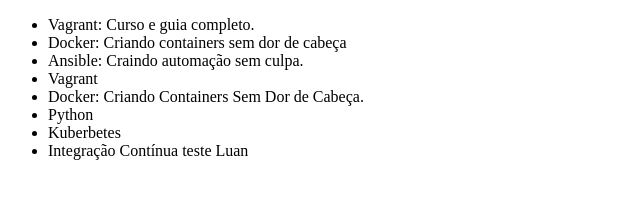
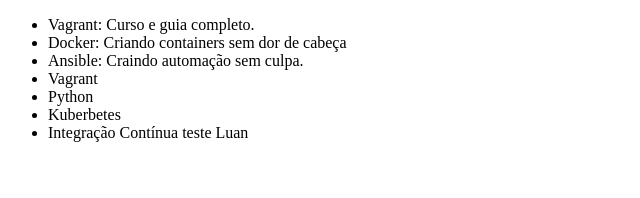
Before and after one commit to LuanScarparo/Curso-git, a plain HTML site: page index.html in a window 1280 px wide. Shown: the whole page, without its empty margins (0-640 px from the left). Drawn offline with Linux system fonts and the light colour scheme.

Commit message:
Teste de ajuste de conflito

```diff
--- a/index.html
+++ b/index.html
@@ -10,7 +10,6 @@
         <li>Docker: Criando containers sem dor de cabeça</li>
         <li>Ansible: Craindo automação sem culpa.</li>
         <li>Vagrant</li>
-        <li>Docker: Criando Containers Sem Dor de Cabeça.</li>
 	<li>Python</li>
 	<li>Kuberbetes</>
         <li>Integração Contínua teste Luan</li>
```
